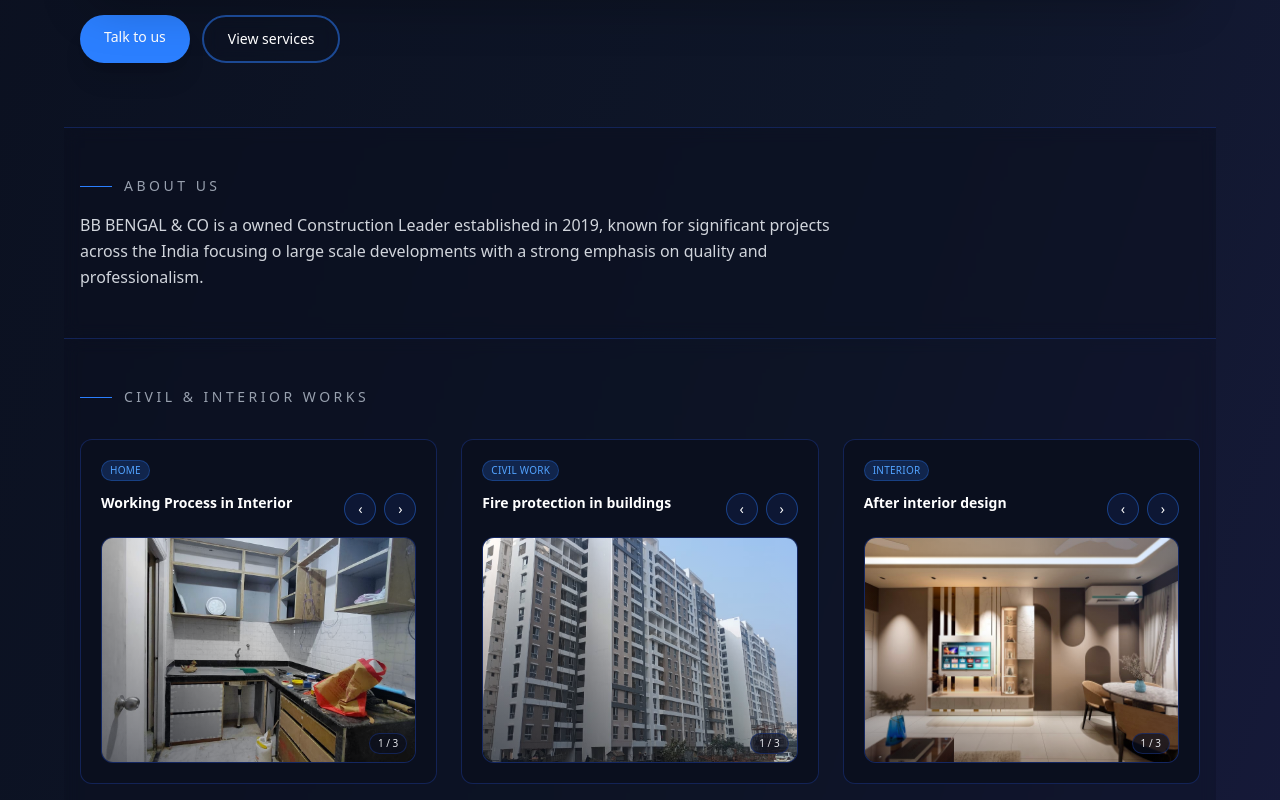
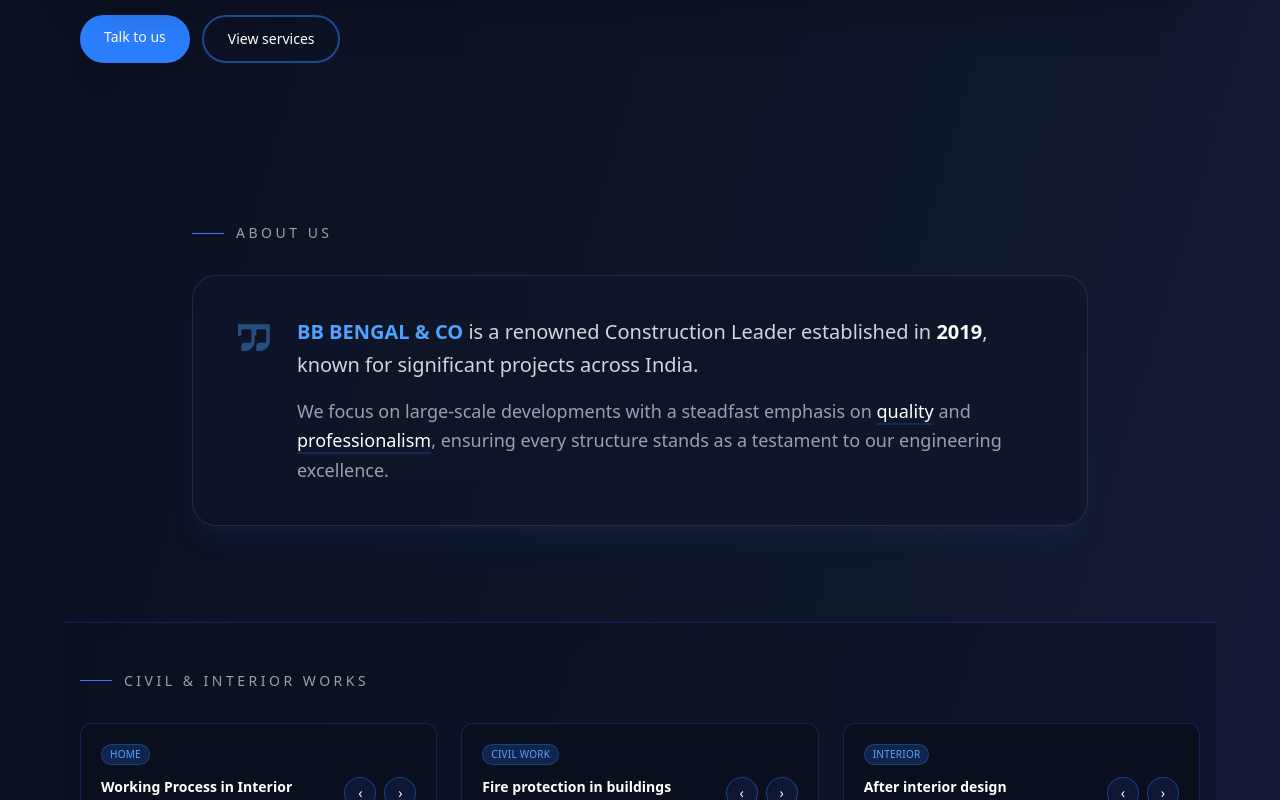
Before and after one commit to Rudraparbat/landingpage, a React (Vite) app: page / in a window 1280 px wide. Shown: the part 900-1700 px from the top of the page. Built offline with nearby package versions, Linux system fonts and the light colour scheme.

Commit message:
style added

```diff
--- a/src/components/About.jsx
+++ b/src/components/About.jsx
@@ -1,14 +1,47 @@
 import React from "react";
+import { motion } from "framer-motion";
 import SectionTitle from "./SectionTitle";
 
 const About = () => {
   return (
-    <section id="about" className="max-w-6xl mx-auto px-4 py-10 md:py-12 border-t border-blue-200/70 dark:border-blue-900/50 bg-white/60 dark:bg-[#0a0f1e]/50 backdrop-blur-sm">
-      <div className="max-w-3xl space-y-4">
+    <section id="about" className="relative max-w-6xl mx-auto px-4 py-16 md:py-24 overflow-hidden">
+      {/* Background Decorative Elements */}
+      <div className="absolute top-0 left-0 w-full h-full overflow-hidden pointer-events-none -z-10">
+        <div className="absolute top-1/2 -left-20 w-72 h-72 bg-blue-500/10 rounded-full blur-3xl mix-blend-multiply dark:mix-blend-screen" />
+        <div className="absolute bottom-0 -right-20 w-96 h-96 bg-indigo-500/10 rounded-full blur-3xl mix-blend-multiply dark:mix-blend-screen" />
+      </div>
+
+      <div className="max-w-4xl mx-auto space-y-8 relative z-10">
         <SectionTitle label="About us" />
-        <p className="text-sm md:text-base text-slate-700 dark:text-gray-300 leading-relaxed">
-          BB BENGAL & CO is a owned Construction Leader established in 2019, known for significant projects across the India focusing o large scale  developments with a strong emphasis on quality and professionalism.
-        </p>
+
+        <motion.div
+          initial={{ opacity: 0, y: 20 }}
+          whileInView={{ opacity: 1, y: 0 }}
+          viewport={{ once: true }}
+          transition={{ duration: 0.6 }}
+          className="group relative bg-white/60 dark:bg-[#0f172a]/60 p-8 md:p-10 rounded-3xl border border-white/20 dark:border-white/10 shadow-xl shadow-blue-500/5 backdrop-blur-xl overflow-hidden hover:border-blue-500/30 transition-all duration-300"
+        >
+          {/* Subtle gradient overlay */}
+          <div className="absolute inset-0 bg-gradient-to-br from-blue-500/5 via-transparent to-indigo-500/5 opacity-0 group-hover:opacity-100 transition-opacity duration-500" />
+
+          <div className="relative z-10 flex flex-col md:flex-row gap-6 items-start">
+             {/* Decorative quote icon */}
+             <div className="hidden md:block">
+                <svg className="w-10 h-10 text-blue-500/40 dark:text-blue-400/40" fill="currentColor" viewBox="0 0 24 24">
+                  <path d="M14.017 21L14.017 18C14.017 16.8954 14.9124 16 16.017 16H19.017C19.5693 16 20.017 15.5523 20.017 15V9C20.017 8.44772 19.5693 8 19.017 8H15.017C14.4647 8 14.017 8.44772 14.017 9V11C14.017 11.5523 13.5693 12 13.017 12H12.017V5H22.017V15C22.017 18.3137 19.3307 21 16.017 21H14.017ZM5.0166 21L5.0166 18C5.0166 16.8954 5.91203 16 7.0166 16H10.0166C10.5689 16 11.0166 15.5523 11.0166 15V9C11.0166 8.44772 10.5689 8 10.0166 8H6.0166C5.46432 8 5.0166 8.44772 5.0166 9V11C5.0166 11.5523 4.56889 12 4.0166 12H3.0166V5H13.0166V15C13.0166 18.3137 10.3303 21 7.0166 21H5.0166Z" />
+                </svg>
+             </div>
+
+             <div className="space-y-4">
+                <p className="text-lg md:text-xl text-slate-700 dark:text-gray-300 leading-relaxed font-light">
+                  <strong className="font-bold text-blue-600 dark:text-blue-400">BB BENGAL & CO</strong> is a renowned Construction Leader established in <span className="font-semibold text-slate-900 dark:text-white">2019</span>, known for significant projects across India.
+                </p>
+                <p className="text-base md:text-lg text-slate-600 dark:text-gray-400 leading-relaxed">
+                   We focus on large-scale developments with a steadfast emphasis on <span className="text-slate-900 dark:text-white font-medium border-b-2 border-blue-500/20">quality</span> and <span className="text-slate-900 dark:text-white font-medium border-b-2 border-blue-500/20">professionalism</span>, ensuring every structure stands as a testament to our engineering excellence.
+                </p>
+             </div>
+          </div>
+        </motion.div>
       </div>
     </section>
   );
--- a/src/components/ServiceCard.jsx
+++ b/src/components/ServiceCard.jsx
@@ -1,16 +1,40 @@
 import React from "react";
 import PropTypes from "prop-types";
+import { motion } from "framer-motion";
 
-const ServiceCard = ({ title, desc }) => (
-  <div className="rounded-xl border border-blue-200/70 dark:border-blue-900/50 bg-white/70 dark:bg-[#0a0f1e] p-5 hover:border-blue-500/60 transition-all duration-300 hover:shadow-lg">
-    <h3 className="text-sm font-semibold mb-2 text-slate-900 dark:text-white">{title}</h3>
-    <p className="text-xs text-slate-600 dark:text-gray-400">{desc}</p>
-  </div>
+const ServiceCard = ({ title, desc, index }) => (
+  <motion.div
+    initial={{ opacity: 0, y: 20 }}
+    whileInView={{ opacity: 1, y: 0 }}
+    viewport={{ once: true }}
+    transition={{ duration: 0.5, delay: index * 0.1 }}
+    className="group relative h-full bg-white/60 dark:bg-[#0f172a]/60 p-6 rounded-2xl border border-white/20 dark:border-white/10 shadow-lg shadow-blue-500/5 backdrop-blur-xl overflow-hidden hover:border-blue-500/40 hover:-translate-y-1 hover:shadow-blue-500/10 transition-all duration-300"
+  >
+    <div className="absolute inset-0 bg-gradient-to-br from-blue-500/5 via-transparent to-purple-500/5 opacity-0 group-hover:opacity-100 transition-opacity duration-500" />
+
+    <div className="relative z-10">
+        <div className="mb-4 inline-flex items-center justify-center w-10 h-10 rounded-lg bg-blue-50 dark:bg-blue-900/20 text-blue-500 dark:text-blue-400 group-hover:scale-110 transition-transform duration-300">
+            {/* Simple decorative icon based on first letter or generic */}
+            <svg className="w-5 h-5" fill="none" viewBox="0 0 24 24" stroke="currentColor">
+                <path strokeLinecap="round" strokeLinejoin="round" strokeWidth={1.5} d="M19 11H5m14 0a2 2 0 012 2v6a2 2 0 01-2 2H5a2 2 0 01-2-2v-6a2 2 0 012-2m14 0V9a2 2 0 00-2-2M5 11V9a2 2 0 012-2m0 0V5a2 2 0 012-2h6a2 2 0 012 2v2M7 7h10" />
+            </svg>
+        </div>
+
+        <h3 className="text-lg font-bold mb-3 text-slate-900 dark:text-white group-hover:text-blue-600 dark:group-hover:text-blue-400 transition-colors">
+            {title}
+        </h3>
+
+        <p className="text-sm text-slate-600 dark:text-gray-400 leading-relaxed">
+            {desc}
+        </p>
+    </div>
+  </motion.div>
 );
 
 ServiceCard.propTypes = {
   title: PropTypes.string.isRequired,
   desc: PropTypes.string.isRequired,
+  index: PropTypes.number,
 };
 
 export default ServiceCard;
--- a/src/components/Services.jsx
+++ b/src/components/Services.jsx
@@ -3,20 +3,55 @@
 import ServiceCard from "./ServiceCard";
 import { serviceList } from "../constants/data";
 
-const Services = ({ activeTab }) => {
+const Services = ({ activeTab, setActiveTab }) => {
   const filteredServices =
     activeTab === "All"
-      ? serviceList
-      : serviceList.filter((s) => s.category === activeTab);
+        ? serviceList
+        : serviceList.filter((s) => s.category === activeTab);
+
+  const categories = ["All", ...new Set(serviceList.map((s) => s.category))];
 
   return (
-    <section id="services" className="max-w-6xl mx-auto px-4 py-10 md:py-12 border-t border-blue-200/70 dark:border-blue-900/50 bg-white/40 dark:bg-[#0a0f1e]/30 backdrop-blur-sm">
-      <SectionTitle label="Our services" />
+    <section id="services" className="relative max-w-6xl mx-auto px-4 py-16 md:py-24 overflow-hidden">
+       {/* Background Decorative Elements */}
+       <div className="absolute top-0 left-0 w-full h-full overflow-hidden pointer-events-none -z-10">
+        <div className="absolute top-1/3 -right-20 w-80 h-80 bg-purple-500/10 rounded-full blur-3xl mix-blend-multiply dark:mix-blend-screen" />
+        <div className="absolute bottom-20 -left-20 w-72 h-72 bg-blue-500/10 rounded-full blur-3xl mix-blend-multiply dark:mix-blend-screen" />
+      </div>
 
-      <div className="mt-8 grid sm:grid-cols-2 lg:grid-cols-3 gap-6">
-        {filteredServices.map((s) => (
-          <ServiceCard key={s.title} title={s.title} desc={s.desc} />
-        ))}
+      <div className="relative z-10">
+          <div className="flex flex-col md:flex-row md:items-end justify-between gap-6 mb-12">
+            <SectionTitle label="Our Services" />
+
+            {/* Filter Tabs */}
+            <div className="flex flex-wrap gap-2">
+                {categories.map((category) => (
+                    <button
+                        key={category}
+                        onClick={() => setActiveTab(category)}
+                        className={`px-4 py-2 rounded-full text-sm font-medium transition-all duration-300 ${
+                            activeTab === category
+                                ? "bg-blue-600 text-white shadow-lg shadow-blue-500/30"
+                                : "bg-white/50 dark:bg-white/5 text-slate-600 dark:text-slate-400 hover:bg-white/80 dark:hover:bg-white/10 hover:text-blue-600 dark:hover:text-blue-400 border border-transparent hover:border-blue-200 dark:hover:border-blue-900"
+                        }`}
+                    >
+                        {category}
+                    </button>
+                ))}
+            </div>
+          </div>
+
+          <div className="grid sm:grid-cols-2 lg:grid-cols-3 gap-6">
+            {filteredServices.map((s, index) => (
+              <ServiceCard key={s.title} title={s.title} desc={s.desc} index={index} />
+            ))}
+          </div>
+
+          {filteredServices.length === 0 && (
+             <div className="text-center py-20">
+                <p className="text-slate-500 dark:text-slate-400">No services found in this category.</p>
+             </div>
+          )}
       </div>
     </section>
   );
```
